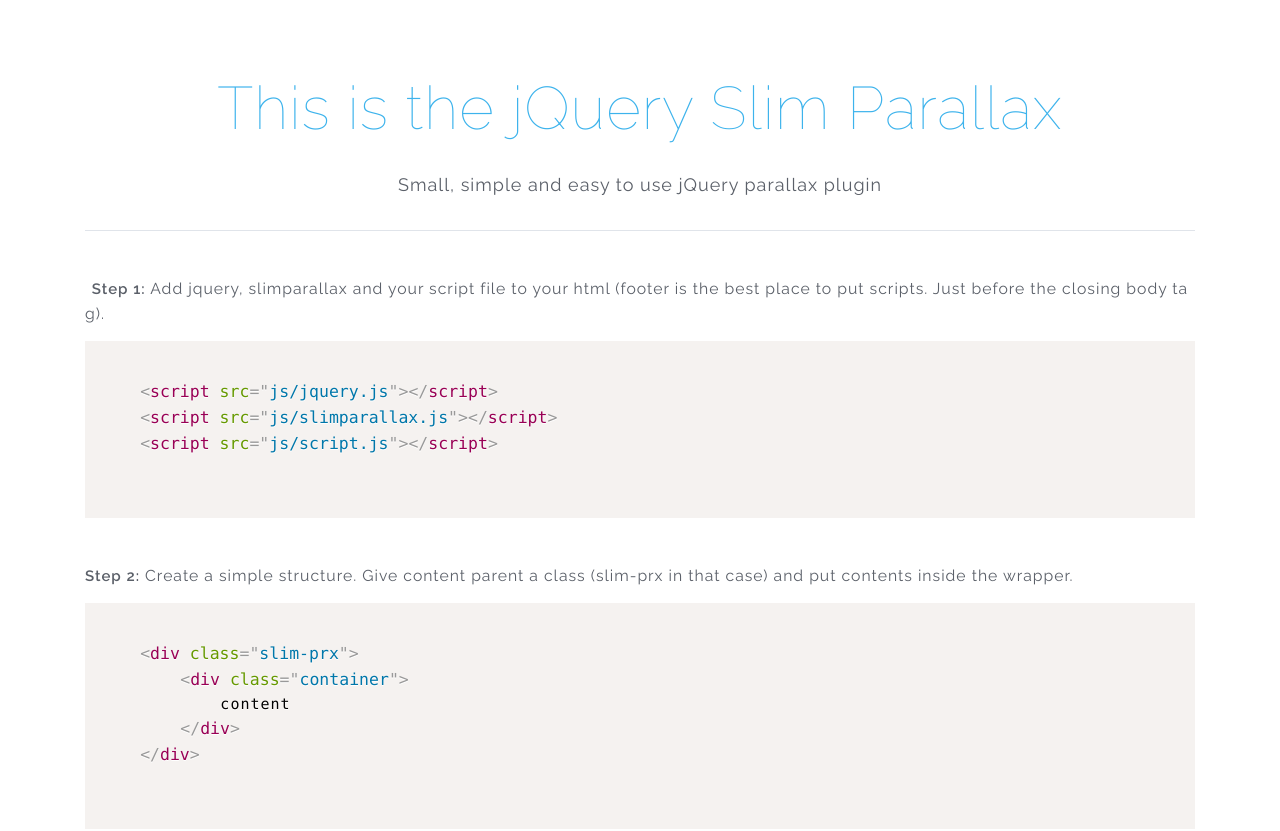
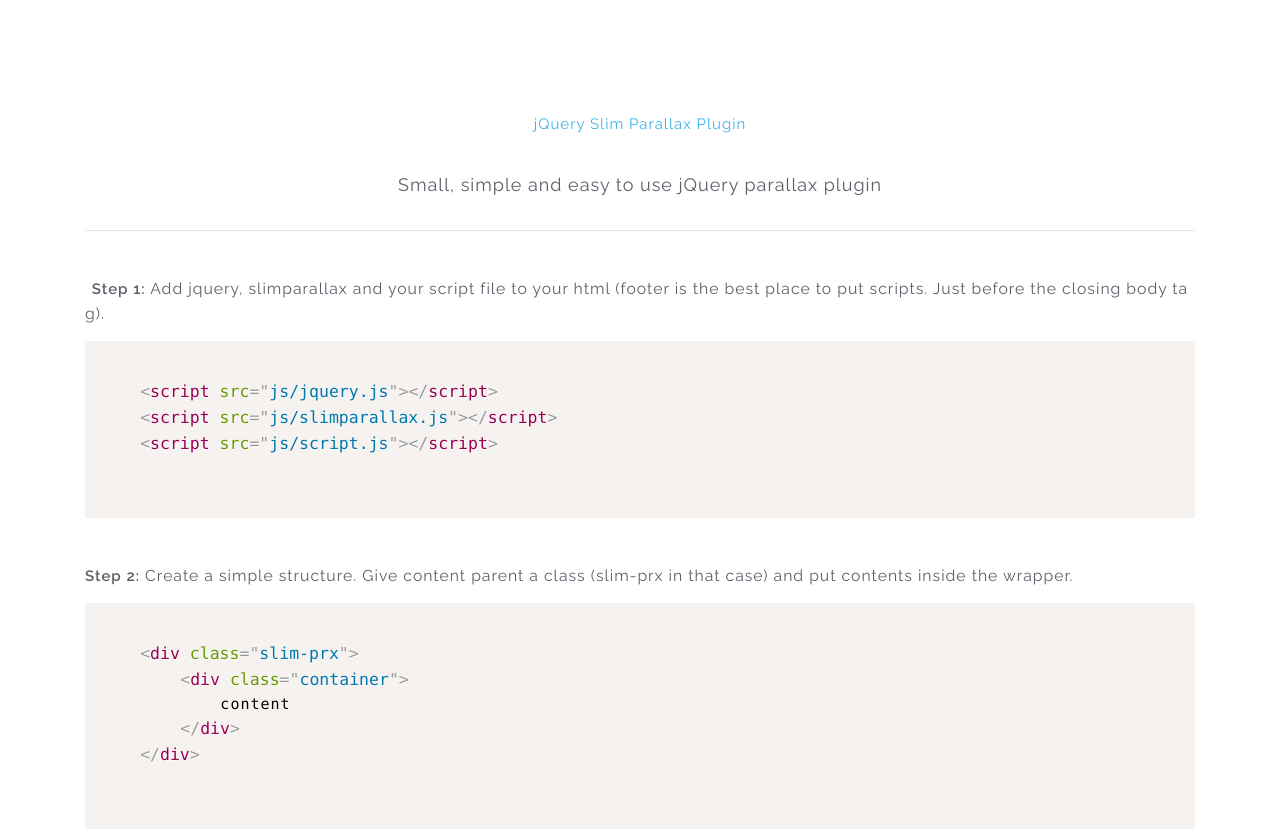
Before and after one commit to sajibsrs/jquery-slim-parallax, a plain HTML site: page index.html in a window 1280 px wide. Shown: the top 831 px of the page. Drawn offline with Linux system fonts and the light colour scheme.

Commit message:
link to github project added

```diff
--- a/index.html
+++ b/index.html
@@ -14,7 +14,7 @@
         <div class="space">
             <div class="container text-center">
                 <div class="content">
-                    <h1 class="title">This is the jQuery Slim Parallax</h1>
+                    <h1 class="title"><a href="https://github.com/sajibsrs/jquery-slim-parallax">jQuery Slim Parallax Plugin</a></h1>
                     <p class="subtitle">Small, simple and easy to use jQuery parallax plugin</p>
                     <hr>
 
```
